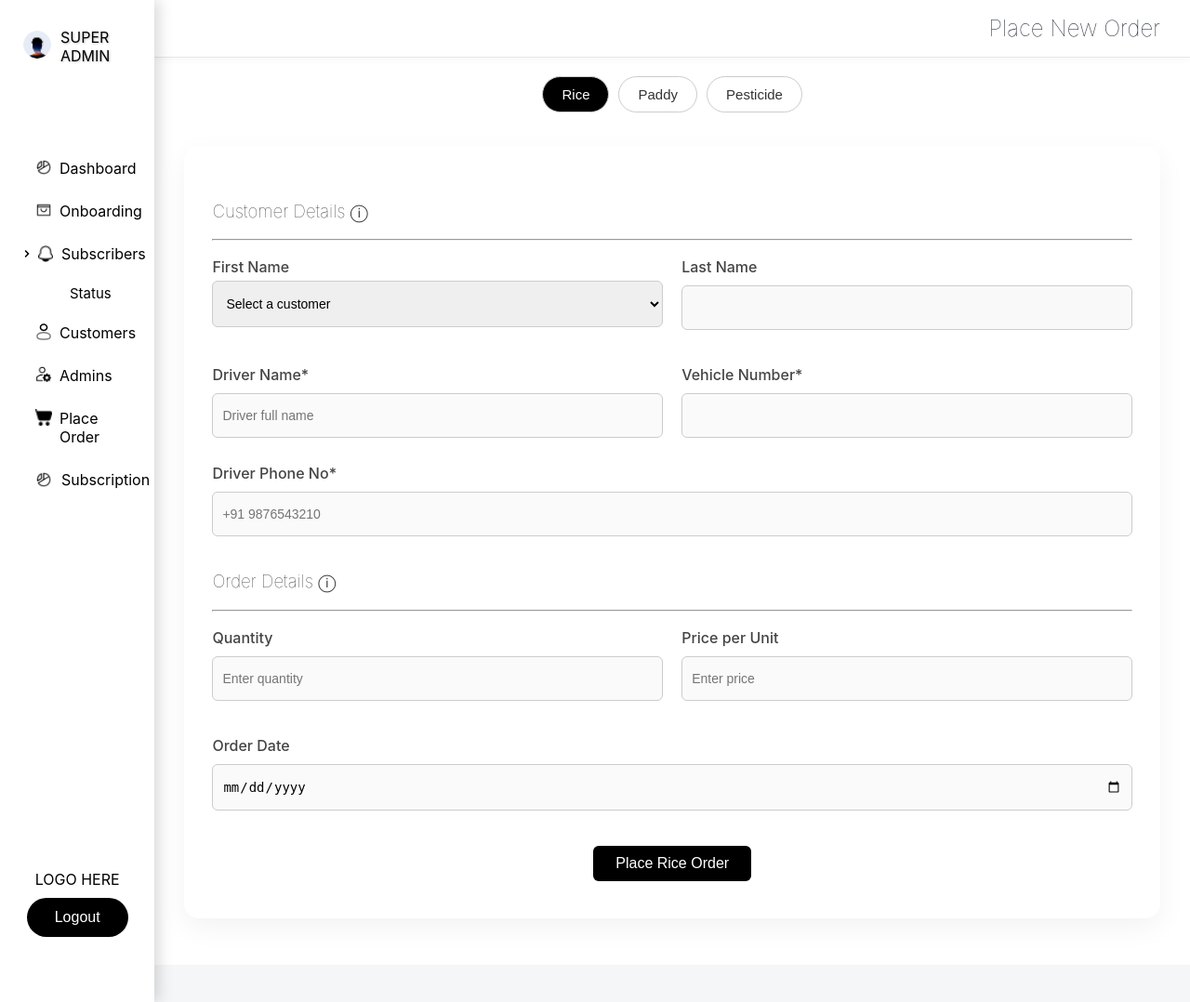
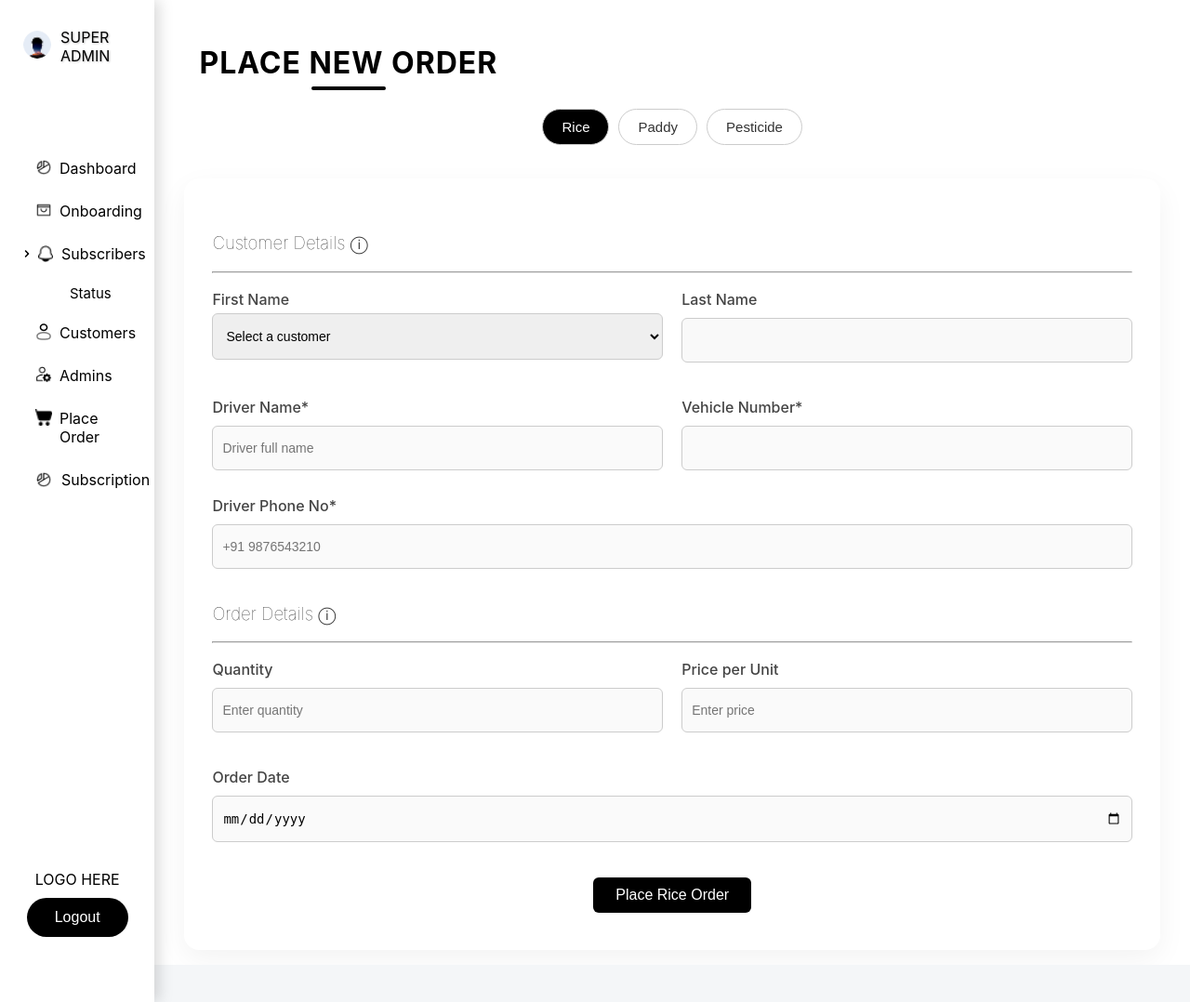
Before and after one commit to Rishvanth28/Paddy, a Django app: template paddy_proj/paddy_app/templates/place_order.html in a window 1280 px wide. Shown: the whole page at 93% size. Run offline with Django 5.2, Linux system fonts and the light colour scheme; the template is opened without the code that fills it, so the values that code supplies are empty.

Commit message:
Refactor header layout and enhance page title styling in place order page

```diff
--- a/paddy_proj/paddy_app/static/css/place_order.css
+++ b/paddy_proj/paddy_app/static/css/place_order.css
@@ -24,22 +24,51 @@ body {
     padding: 2rem;
 }
 
-/* Page Header */
-.page-title {
-    text-align: center;
-    margin-top: 40px;
-    margin-bottom: 30px;
-    animation: fadeIn 1s ease;
+.header-bar {
+    display: flex;
+    align-items: center;
+    justify-content: space-between;
+    flex-wrap: wrap;
+    gap: 1rem;
+    margin-left: 3rem;
+    margin-top: 3rem;
 }
 
-.page-title h1 {
-    font-size: 32px;
-    font-weight: 500;
-    color: #111;
-    text-transform: capitalize;
+.page-title {
+    font-size: 2rem;
+    font-weight: 700;
+    margin: 0;
     letter-spacing: 1px;
+    color: #000000;
+    position: relative;
+    text-transform: uppercase;
+    padding-bottom: 0.6rem;
+    text-align: left;
+    /* <-- Ensure left alignment */
 }
 
+
+.page-title::after {
+    content: '';
+    position: absolute;
+    bottom: 0;
+    left: 50%;
+    transform: translateX(-50%);
+    width: 80px;
+    /* initial width */
+    height: 4px;
+    background-color: #000000;
+    border-radius: 2px;
+    transition: width 0.3s ease-in-out, transform 0.3s ease-in-out;
+    /* added transition for both properties */
+}
+
+.page-title:hover::after {
+    width: 110%;
+    /* makes the underline grow */
+    transform: translateX(-50%);
+    /* keep it centered */
+}
 
 
 /* Container to center the form and limit height */
@@ -71,7 +100,7 @@ body {
     transform: translateY(-2px);
 }
 
-.form-card h3{
+.form-card h3 {
     font-weight: lighter;
 }
 
@@ -119,7 +148,8 @@ body {
     font-weight: 500;
 }
 
-.form-card form input, .form-card form select {
+.form-card form input,
+.form-card form select {
     width: 100%;
     padding: 15px 10px;
     font-size: 14px;
@@ -360,7 +390,7 @@ button[type="submit"]:hover {
         max-width: 300px;
     }
 
-    .navbar{
+    .navbar {
         justify-content: center !important;
     }
 }
@@ -369,7 +399,7 @@ input[readonly] {
     background-color: #f9f9f9;
     border: 1px solid #ccc;
     color: #555;
-  }
+}
 
 .navbar {
     background-color: #fff;
@@ -377,7 +407,7 @@ input[readonly] {
     border-bottom: 1px solid #e2e8f0;
     display: flex;
     align-items: center;
-    justify-content:right;
+    justify-content: right;
     box-shadow: 0 2px 8px rgba(0, 0, 0, 0.04);
 }
 
--- a/paddy_proj/paddy_app/templates/place_order.html
+++ b/paddy_proj/paddy_app/templates/place_order.html
@@ -24,9 +24,9 @@
 </head>
 
 <body>
-    <!-- NAVBAR -->
-    <div class="navbar">
-        <div class="navbar-title">Place New Order</div>
+
+    <div class="header-bar d-flex align-items-center justify-content-between flex-wrap mb-3">
+        <h1 class="page-title mb-0 me-3">Place New Order</h1>
     </div>
 
     <!-- Tab Buttons -->
```
